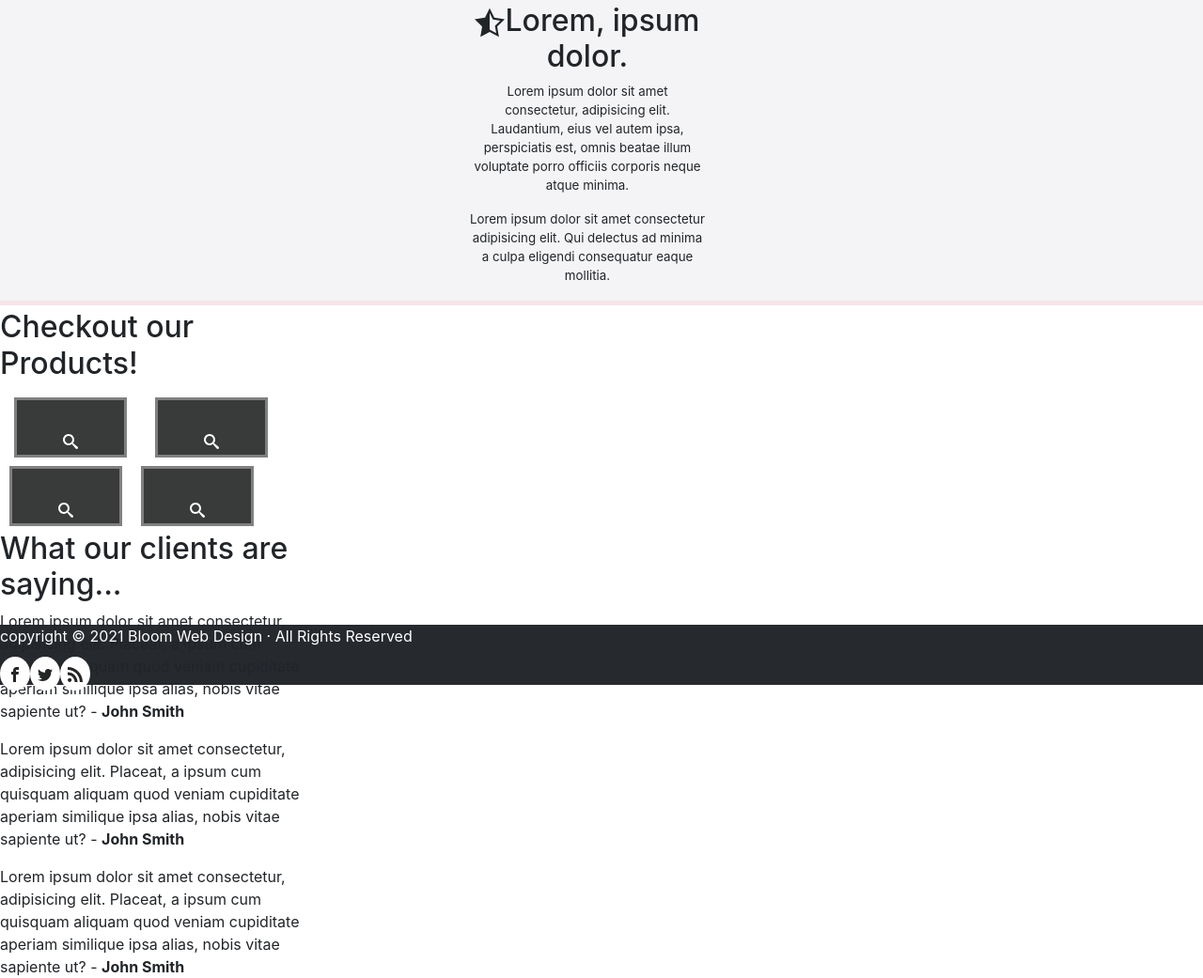
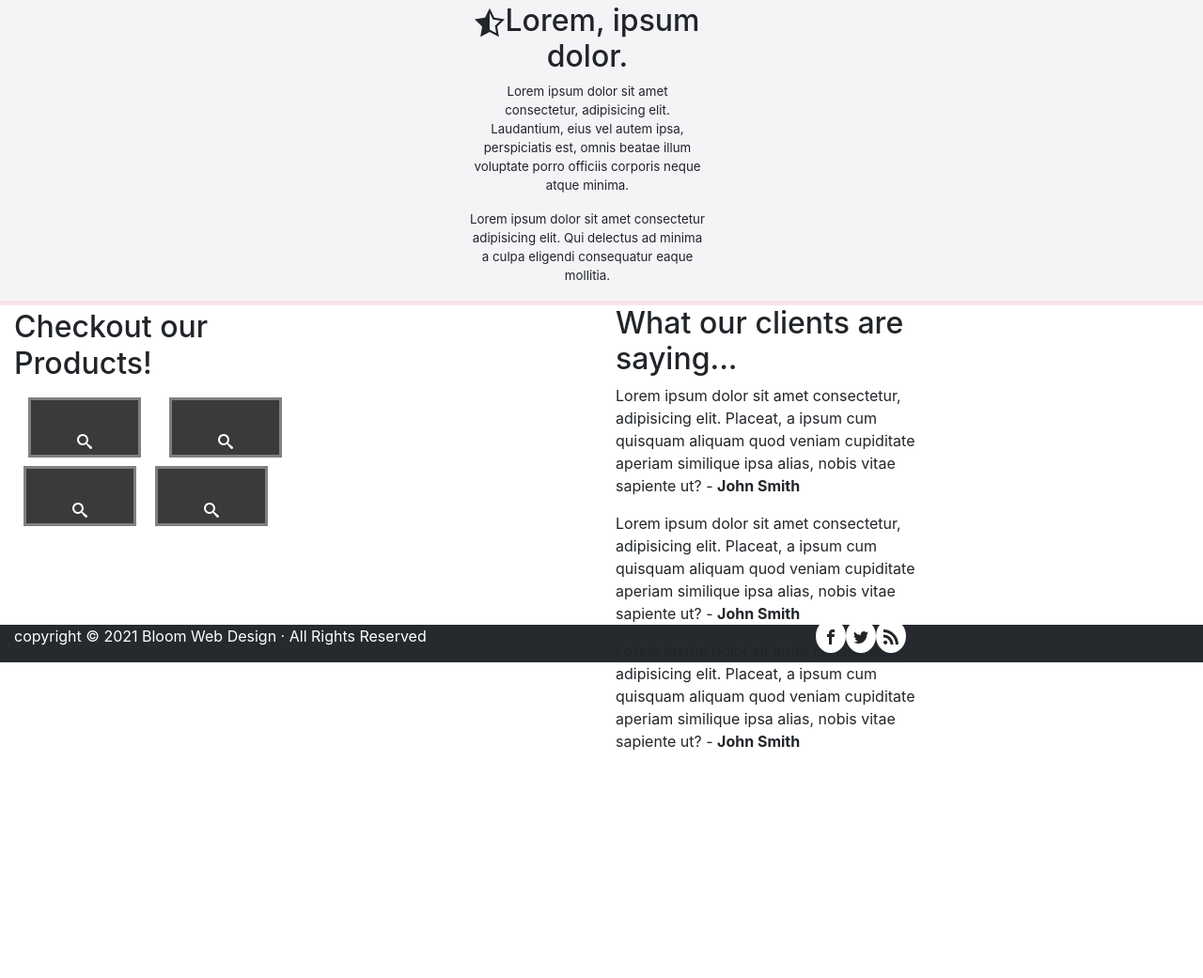
Before and after one commit to Jonpyro/Bloom-boot, a plain HTML site: page index.html in a window 1280 px wide. Shown: the part 967-2008 px from the top of the page at 94% size. After the commit the page ends 1784 px from the top, so only its background shows below. Drawn offline with nearby package versions, Linux system fonts and the light colour scheme; a web font is replaced by a local one.

Commit message:
first update

```diff
--- a/css/style.css
+++ b/css/style.css
@@ -143,4 +143,5 @@ footer{
   .logo{
     text-align: center;
   }
+
 }
--- a/index.html
+++ b/index.html
@@ -115,8 +115,9 @@
                 </div>
             </div>
         </section>
-        <section class="section section3">
-            <div class="inner">
+        <section class="section section3 container-fluid">
+            <div class="row">
+                <div class="col">
                     <div class="block block6">
                         <h2 class="sub-header">Checkout our Products!</h2>
                         <div class="products">
@@ -137,6 +138,9 @@
                         </div>
                         <div class="clear"></div>
                     </div>
+                </div>
+                <div class="col">
+
                     <aside class="aside" id="aside">
                         <h2 class="sub-header">What our clients are saying...</h2>
                         <p class="text aside-text">Lorem ipsum dolor sit amet consectetur, adipisicing elit. Placeat, a
@@ -149,15 +153,20 @@
                             ipsum cum quisquam aliquam quod veniam cupiditate aperiam similique ipsa alias, nobis vitae
                             sapiente ut? - <span class="bold">John Smith</span></p>
                     </aside>
+                </div>
                 <div class="clear"></div>
             </div>
         </section>
     </main>
     <footer class="footer" id="footer">
-        <div class="inner">
+        <div class="container-fluid">
+            <div class="row d-flex align-content-around justify-content-around">
+                <div class="col-8">
                     <div class="colophon">
                         <p class="colophon-text">copyright &copy; 2021 Bloom Web Design &middot; All Rights Reserved</p>
                     </div>
+                </div>
+                <div class="col-4">
                     <nav class=" footer-nav">
                         <ul class="nav social-list">
                             <li class="so-list-item">
@@ -176,7 +185,8 @@
                             </a></li>
                         </ul>
                     </nav>
-            <div class="clear"></div>
+                </div>
+            </div>
         </div>
         </footer>
     <svg aria-hidden="true" style="position: absolute; width: 0; height: 0; overflow: hidden;" version="1.1" xmlns="http://www.w3.org/2000/svg" xmlns:xlink="http://www.w3.org/1999/xlink">
```
Lines whose indentation alone changed are shown as unchanged.
